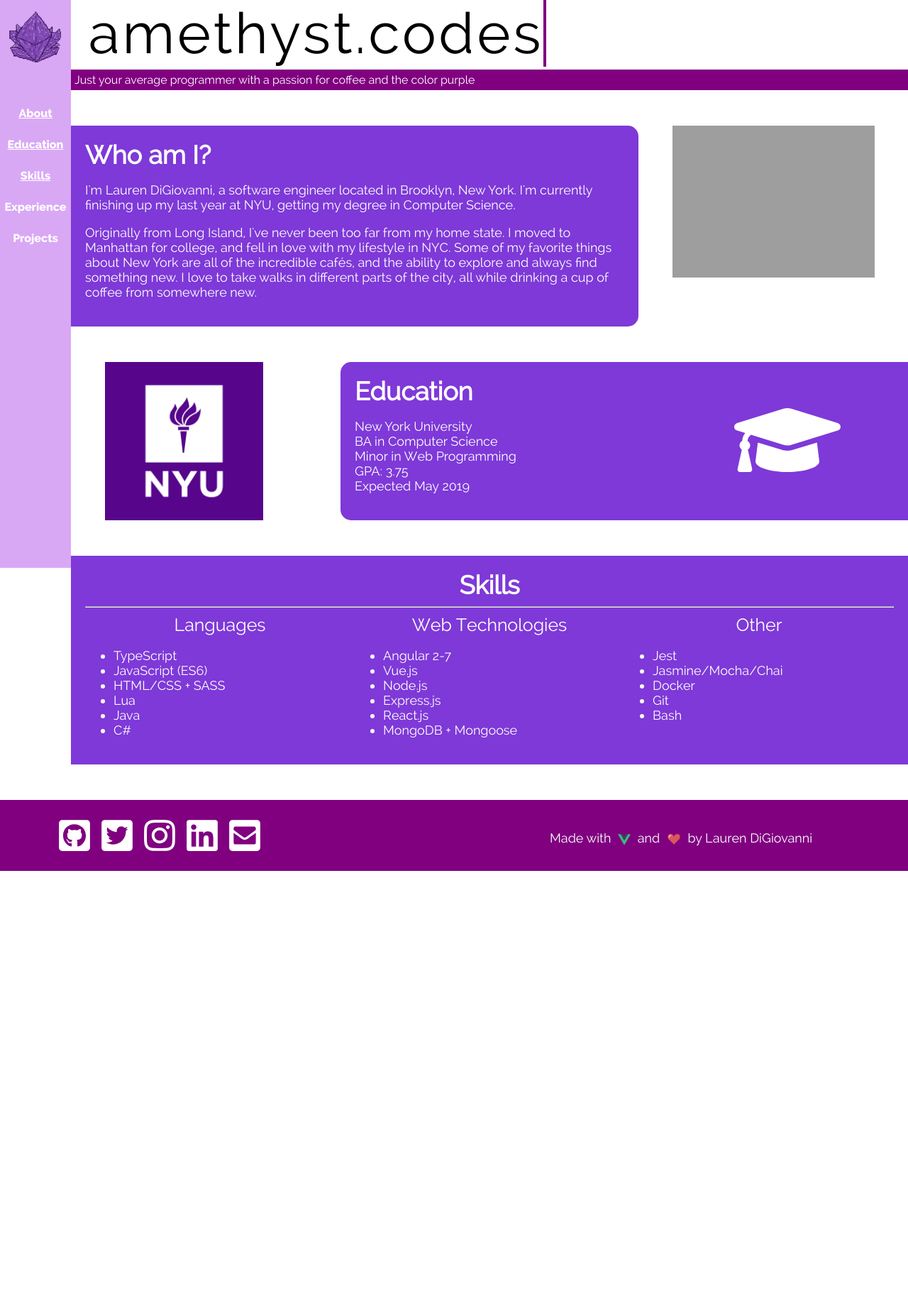
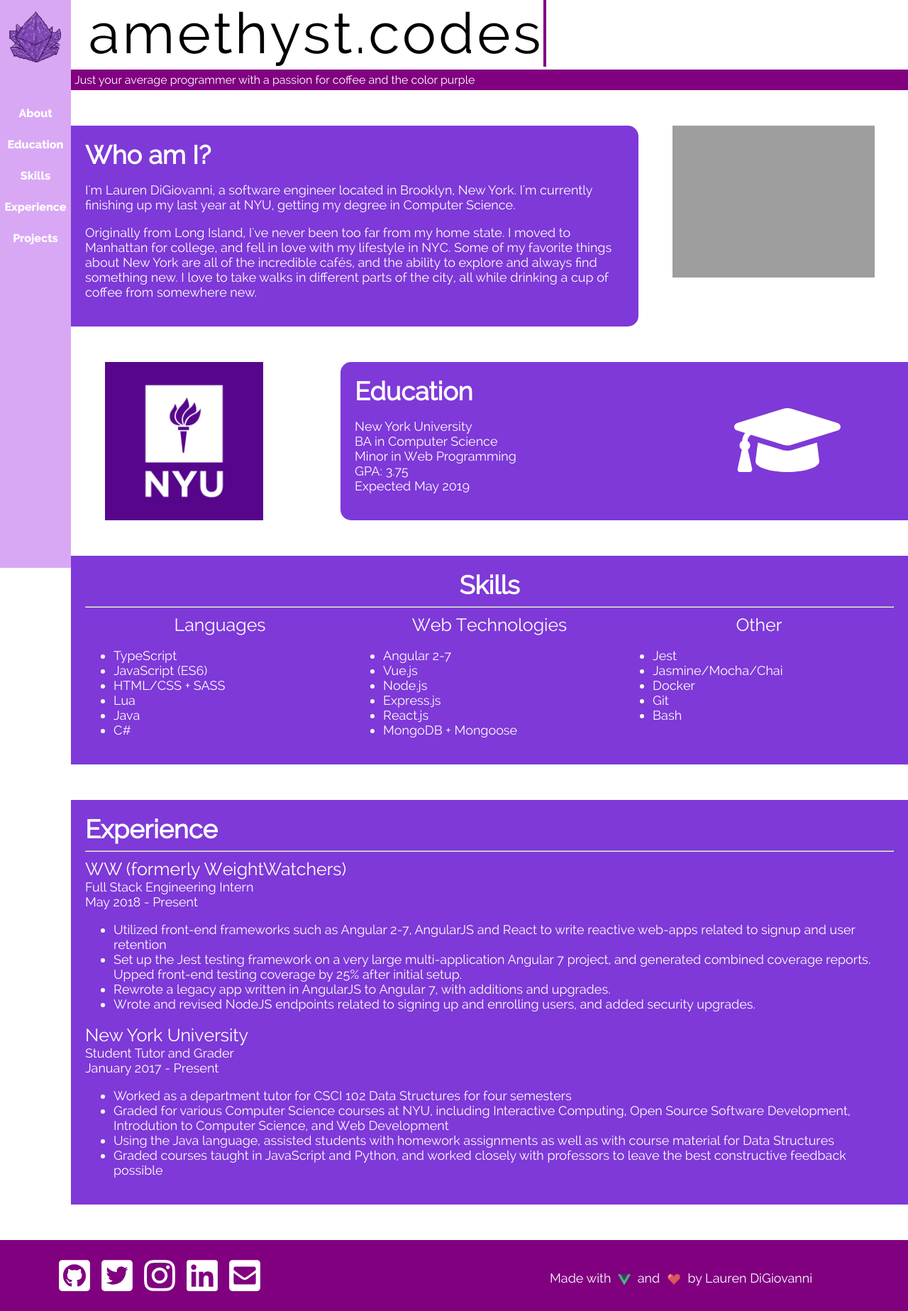
Before and after one commit to lad475/amethyst.codes, a Vue app: page / in a window 1280 px wide. Shown: the whole page at 71% size. Before the commit the page ends 1227 px from the top, so only its background shows below. Built offline with nearby package versions, Linux system fonts and the light colour scheme; grey boxes are pictures that could not be loaded.

Commit message:
Adds exp

```diff
--- a/src/components/content.vue
+++ b/src/components/content.vue
@@ -3,6 +3,7 @@
     <ame-about/>
     <ame-education/>
     <ame-skills/>
+    <ame-exp/>
   </div>
 </template>
 
@@ -12,12 +13,14 @@
 import About from './about.vue';
 import Education from './education.vue';
 import Skills from './skills.vue';
+import Experience from './experience.vue';
 
 @Component({
   components: {
     'ame-about': About,
     'ame-education': Education,
     'ame-skills': Skills,
+    'ame-exp': Experience,
   },
 })
 export default class Content extends Vue {
--- a/src/components/experience.vue
+++ b/src/components/experience.vue
@@ -0,0 +1,62 @@
+<template>
+  <ame-content-box>
+    <div class="content-box-text" id="experience">
+      <span class="section-title">Experience</span>
+      <hr>
+      <div class="ww">
+        <span class="sub-section-title">
+          WW (formerly WeightWatchers)
+        </span>
+        <div class="exp-description">
+          <div class="">Full Stack Engineering Intern</div>
+          <div class="">May 2018 - Present</div>
+          <div class="exp-img ww"></div>
+          <div class="bullets">
+            <ul>
+              <li>Utilized front-end frameworks such as Angular 2-7, AngularJS and React to write reactive web-apps related to signup and user retention</li>
+              <li>Set up the Jest testing framework on a very large multi-application Angular 7 project, and generated combined coverage reports.  Upped front-end testing coverage by 25% after initial setup.</li>
+              <li>Rewrote a legacy app written in AngularJS to Angular 7, with additions and upgrades.</li>
+              <li>Wrote and revised NodeJS endpoints related to signing up and enrolling users, and added security upgrades.</li>
+            </ul>
+          </div>
+        </div>
+      </div>
+      <div class="nyu">
+        <span class="sub-section-title">
+          New York University
+        </span>
+        <div class="exp-description">
+          <div class="">Student Tutor and Grader</div>
+          <div class="">January 2017 - Present</div>
+          <div class="exp-img nyu"/>
+          <div class="bullets">
+            <ul>
+              <li>Worked as a department tutor for CSCI 102 Data Structures for four semesters</li>
+              <li>Graded for various Computer Science courses at NYU, including Interactive Computing, Open Source Software Development, Introdution to Computer Science, and Web Development</li>
+              <li>Using the Java language, assisted students with homework assignments as well as with course material for Data Structures</li>
+              <li>Graded courses taught in JavaScript and Python, and worked closely with professors to leave the best constructive feedback possible</li>
+            </ul>
+          </div>
+        </div>
+      </div>
+    </div>
+  </ame-content-box>
+</template>
+
+<script lang="ts">
+import { Vue, Component } from 'vue-property-decorator';
+import ContentBox from './content-box.vue';
+
+@Component({
+  components: {
+    'ame-content-box': ContentBox,
+  },
+})
+export default class Experience extends Vue {
+
+}
+</script>
+
+<style lang="scss" scoped>
+
+</style>
--- a/src/components/sidebar.vue
+++ b/src/components/sidebar.vue
@@ -2,10 +2,10 @@
   <div id="sidebar">
     <div class="amethyst"></div>
     <div class="navigation bold">
-      <a id="a" href="javascript:;" v-on:click="scrolling('about')">About</a>
-      <a id="e" href="javascript:;" v-on:click="scrolling('education')">Education</a>
-      <a id="s" href="javascript:;" v-on:click="scrolling('skills')">Skills</a>
-      <a>Experience</a>
+      <a href="javascript:;" v-on:click="scrolling('about')">About</a>
+      <a href="javascript:;" v-on:click="scrolling('education')">Education</a>
+      <a href="javascript:;" v-on:click="scrolling('skills')">Skills</a>
+      <a href="javascript:;" v-on:click="scrolling('experience')">Experience</a>
       <a>Projects</a>
     </div>
   </div>
@@ -22,7 +22,7 @@
     const element = document.getElementById(elem);
     if (element) {
       window.scrollTo({
-        top: element.getBoundingClientRect().top,
+        top: element.getBoundingClientRect().top + window.scrollY,
         behavior: 'smooth',
       });
     }
@@ -59,6 +59,7 @@
     font-weight: bold;
     margin: 25px auto;
     text-align: center;
+    text-decoration: none;
 
     &:hover {
       color: rgb(216, 124, 208);
```
